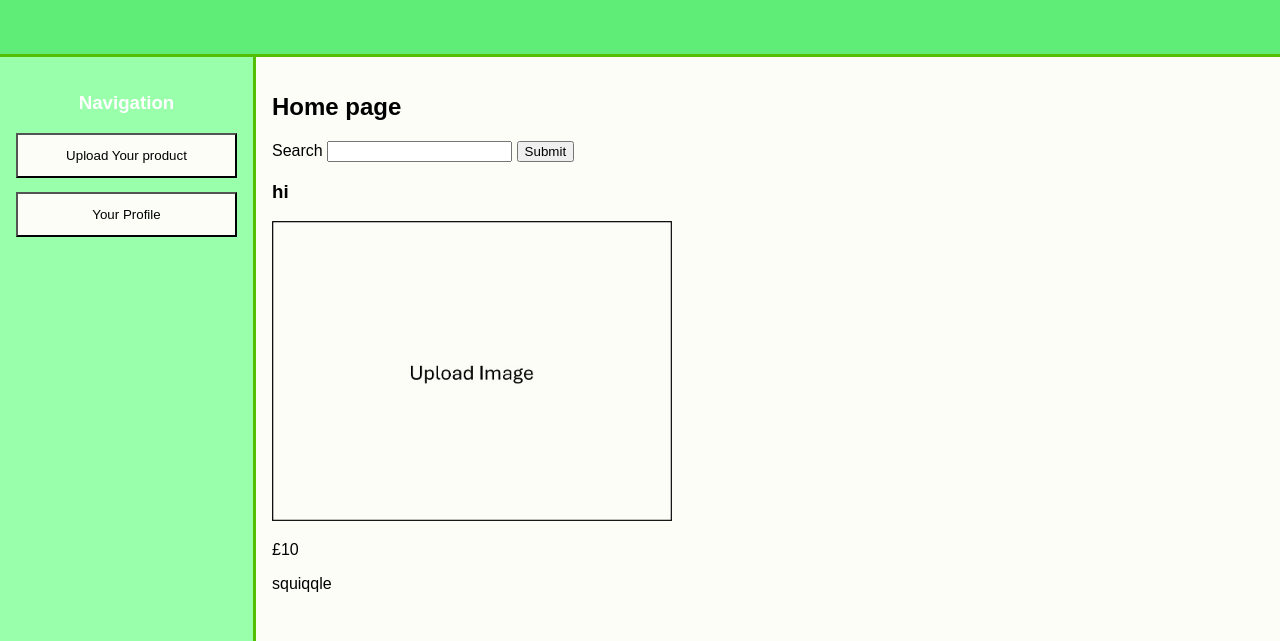
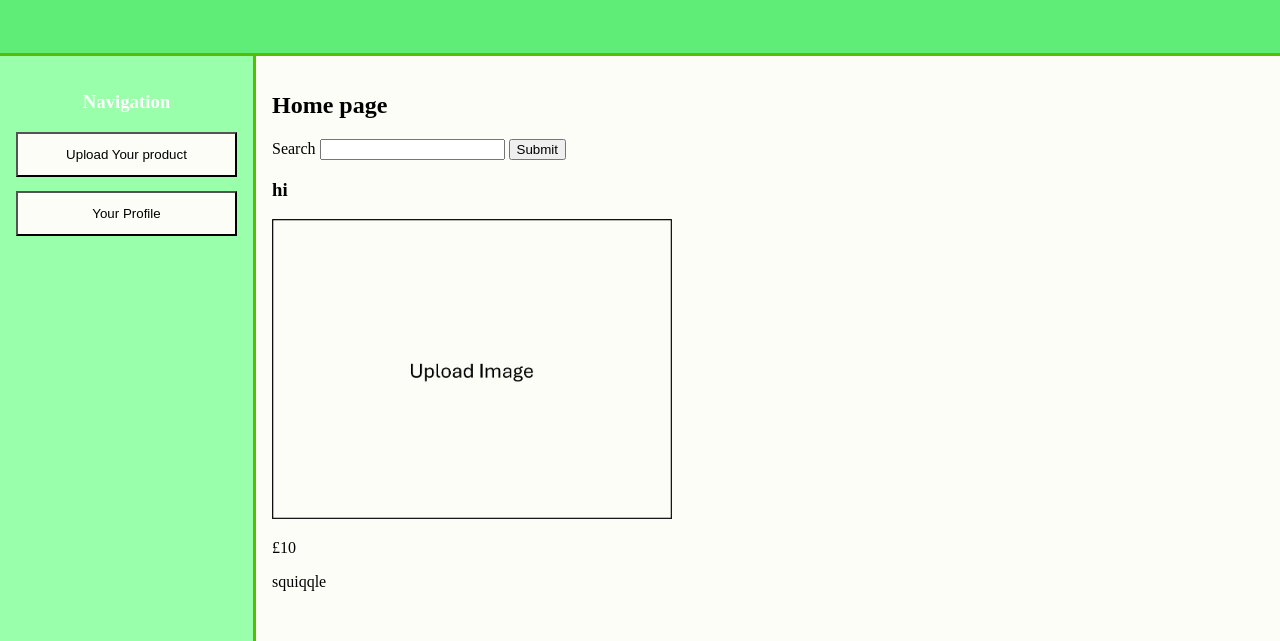
Before and after one commit to radonslip/CI536-Marketplace, a plain HTML site: page frontend/authenticated/homeExample.html in a window 1280 px wide. Shown: the part 159-800 px from the top of the page. Drawn offline with Linux system fonts and the light colour scheme.

Commit message:
Update home.css
Changed the font

```diff
--- a/frontend/authenticated/home.css
+++ b/frontend/authenticated/home.css
@@ -10,7 +10,7 @@
 
 body {
     margin: 0; /* Removes default body margin */
-    font-family: Arial, sans-serif; /* Optional for font consistency */
+    font-family: font-family: 'Gill Sans', 'Gill Sans MT', Calibri, 'Trebuchet MS', sans-serif;/* Optional for font consistency */
 }
 
 #banner {
```
